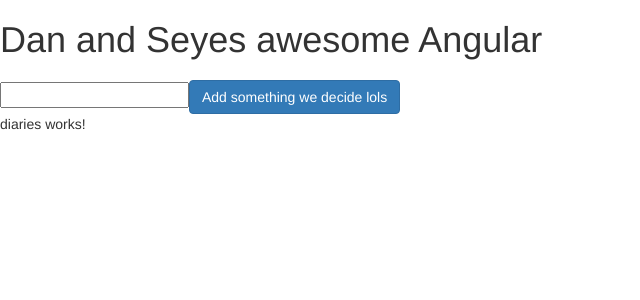
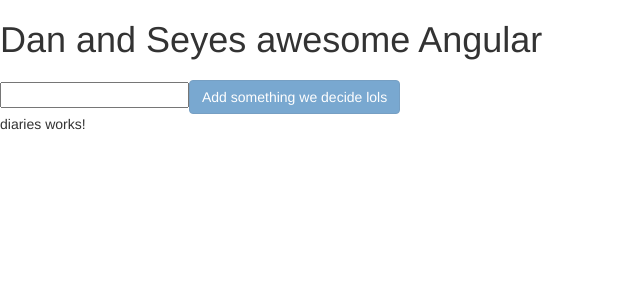
Before and after one commit to seyesij/Angular-4, an Angular app in the folder angular-app/: page / in a window 1280 px wide. Shown: the top 300 px of the page, without its empty margins (0-640 px from the left). Built offline with nearby package versions, Linux system fonts and the light colour scheme.

Commit message:
button don't work unless user types something

```diff
--- a/angular-app/src/app/diaries/diaries.component.html
+++ b/angular-app/src/app/diaries/diaries.component.html
@@ -1,5 +1,5 @@
 <h1>{{ title }}</h1>
     <input type="text" (input)="onUserInput($event)">
-    <button class="btn btn-primary">Add something we decide lols</button>
+    <button [disabled]="!inputLength" class="btn btn-primary">Add something we decide lols</button>
 
     {{ userInput }}
--- a/angular-app/src/app/diaries/diaries.component.ts
+++ b/angular-app/src/app/diaries/diaries.component.ts
@@ -10,6 +10,7 @@
 export class DiariesComponent implements OnInit {
   post = 'test';
   userInput = '';
+  inputLength = false;
 
   constructor() {}
 
@@ -17,6 +18,8 @@
   }
 
   onUserInput(e: any) {
+    this.inputLength = true;
+    console.log(this.inputLength);
     this.userInput = (<HTMLInputElement>event.target).value;
 
   }
```
